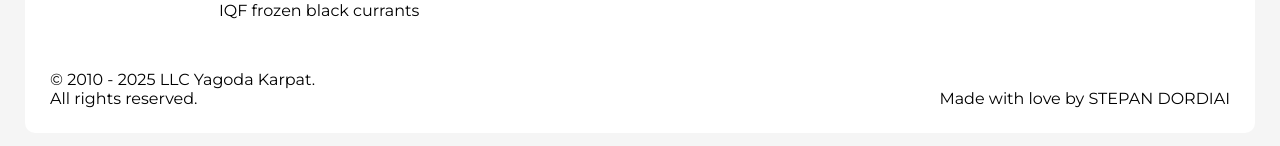
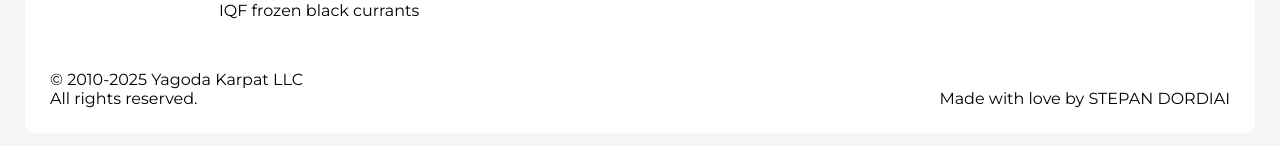
Before and after one commit to stepandordiai/yagoda-karpat, a Next.js app: page /en/products in a window 1280 px wide. Shown: the part 5578-5724 px from the top of the page. Built offline with nearby package versions, Linux system fonts and the light colour scheme.

Commit message:
Update Footer and messages

```diff
--- a/messages/en.json
+++ b/messages/en.json
@@ -33,7 +33,7 @@
 	"nov": "November",
 	"dec": "December",
 	"company_name": "Yagoda Karpat",
-	"company_full_name": "LLC Yagoda Karpat",
+	"companyFullName": "Yagoda Karpat LLC",
 	"copied": "Copied",
 	"all": "All",
 	"all_rights_reserved": "All rights reserved",
--- a/messages/uk.json
+++ b/messages/uk.json
@@ -33,7 +33,7 @@
 	"nov": "Листопад",
 	"dec": "Грудень",
 	"company_name": "Ягода Карпат",
-	"company_full_name": "ТОВ Ягода Карпат",
+	"companyFullName": "ТОВ \"Ягода Карпат\"",
 	"copied": "Скопійовано",
 	"all": "Всі",
 	"all_rights_reserved": "Всі права захищені",
--- a/src/app/components/Footer/Footer.tsx
+++ b/src/app/components/Footer/Footer.tsx
@@ -221,7 +221,7 @@ export default function Footer({ productsData }: FooterProps) {
 						<div className="footer__bottom">
 							<div>
 								<p>
-									© 2010 - {new Date().getFullYear()} {t("company_full_name")}.
+									© 2010-{new Date().getFullYear()} {t("companyFullName")}
 								</p>
 								<p>{t("all_rights_reserved")}.</p>
 							</div>
```
